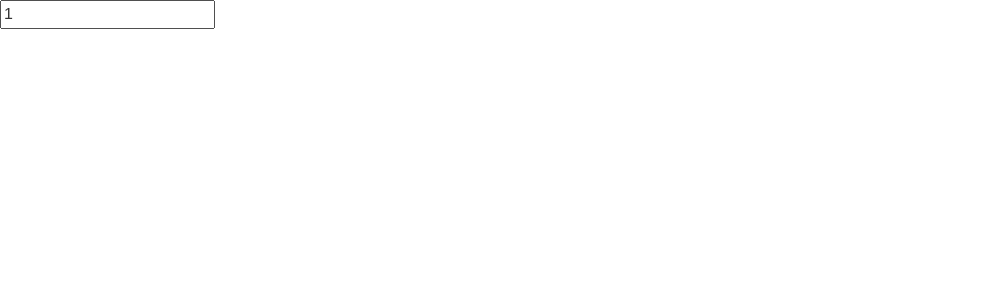
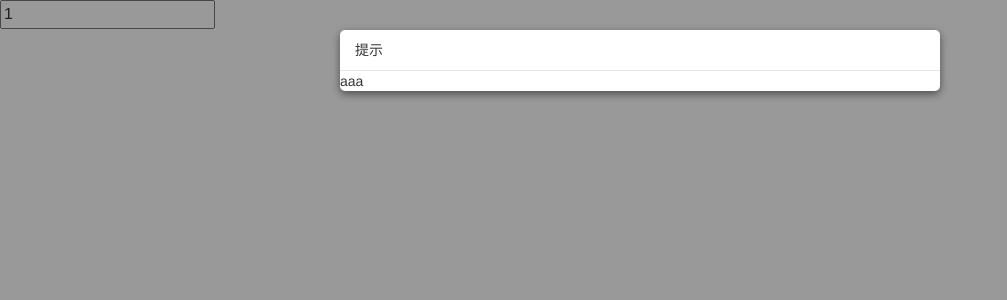
Before and after one commit to wyf199605/myself, a React app: page /my-test in a window 1280 px wide. Shown: the top 300 px of the page, without its empty margins (0-1007 px from the left). Built offline with nearby package versions, Linux system fonts and the light colour scheme.

Commit message:
modal框

```diff
--- a/src/app.tsx
+++ b/src/app.tsx
@@ -2,10 +2,14 @@ import * as React from 'react';
 import * as ReactDOM from 'react-dom';
 import {BrowserRouter} from 'react-router-dom';
 import {AppRouter} from "./router";
+const getConfirmation = (message: string, callback: Function) => {
+    const allowTransition = window.confirm(message)
+    callback(allowTransition)
+};
 
 class App extends React.Component {
     render() {
-        return <BrowserRouter>
+        return <BrowserRouter getUserConfirmation={getConfirmation}>
             <div>
                 <AppRouter/>
             </div>
--- a/src/components/form/textInput/textInput.tsx
+++ b/src/components/form/textInput/textInput.tsx
@@ -1,6 +1,6 @@
 import * as React from 'react';
 import {FormCom, IFormComPara, IFormComState} from "../basic";
-import './textInput.scss'
+import './textInput.scss';
 
 interface ITextInput extends IFormComPara {
     type?: 'text' | 'password';
--- /dev/null
+++ b/src/components/maskLayer/maskLayer.scss
@@ -0,0 +1,23 @@
+.mask-layer-wrapper{
+  display: block;
+  position: fixed;
+  top: 0;
+  bottom: 0;
+  left: 0;
+  right: 0;
+  background-color: rgba(0, 0, 0, .4);
+  z-index: 1000;
+
+  &.animation{
+    animation: lock-fadein .3s ease;
+  }
+}
+
+@keyframes lock-fadein {
+  0% {
+    opacity: 0;
+  }
+  100% {
+    opacity: 1;
+  }
+}
--- /dev/null
+++ b/src/components/maskLayer/maskLayer.tsx
@@ -0,0 +1,42 @@
+import * as React from 'react';
+import './maskLayer.scss';
+
+export interface IMaskLayer{
+    isShow?: boolean; // 是否显示，默认false
+    onClick?: Function; // 点击事件
+    zIndex?: number;
+    isAnimated?: boolean; // 是否需要动画，默认true；
+}
+
+export class MaskLayer extends React.Component<IMaskLayer>{
+    constructor(props: IMaskLayer){
+        super(props);
+    }
+
+    static defaultProps = {
+        isShow: false,
+        isAnimated: true,
+    };
+
+    clickHandler(){
+        this.props.onClick && this.props.onClick();
+    }
+
+    render(){
+        let {
+            isShow,
+            isAnimated,
+            zIndex
+        } = this.props;
+
+        return <div style={{zIndex: zIndex}} className={
+            [
+                'mask-layer-wrapper',
+                isShow ? null : 'hide',
+                isAnimated ? 'animation' : null,
+            ].join(' ')
+        } onClick={() => {
+            this.clickHandler();
+        }}/>
+    }
+}
--- /dev/null
+++ b/src/components/modal/modal.scss
@@ -0,0 +1,43 @@
+.modal-wrapper{
+  position: fixed;
+  max-width: 100%;
+  top: 0;
+  left: 0;
+  right: 0;
+  border: none;
+  border-radius: 5px;
+  opacity: 1;
+  margin: 0 auto;
+  background-color: #fff;
+  display: block;
+  z-index: 1001;
+  -webkit-box-shadow: 0 3px 9px rgba(0,0,0,.5);
+  box-shadow: 0 3px 9px rgba(0,0,0,.5);
+  padding: 0;
+
+  .modal-header{
+    padding: 0;
+    position: relative;
+    .modal-title{
+      height: 40px;
+      line-height: 40px;
+      font-size: 14px;
+      padding-left: 15px;
+    }
+
+    .modal-control{
+      position: absolute;
+      right: 0;
+      top: 0;
+      height: 40px;
+      padding-right: 7px;
+
+      span{
+        line-height: 40px;
+        cursor: pointer;
+        padding-right: 8px;
+        padding-left: 8px;
+      }
+    }
+  }
+}
--- a/src/components/modal/modal.tsx
+++ b/src/components/modal/modal.tsx
@@ -1,19 +1,107 @@
 import * as React from 'react';
+import {MaskLayer} from "../maskLayer/maskLayer";
+import "./modal.scss";
 
 export interface IModal {
-
+    isBackground?: boolean; // 是否有遮罩层，默认true
+    isShow?: boolean; // 是否默认显示，默认false
+    header?: IModalHeader | string;
+    width?: number;
 }
 
-export class Modal extends React.Component<IModal>{
+interface IModalHeaderPara{
+    title: string;
+    isClose?: boolean;
+    isLager?: boolean;
+}
+
+interface IModalState extends IModal{
+}
+
+export class Modal extends React.Component<IModal, IModalState>{
     constructor(props: IModal) {
         super(props);
+        this.state = Object.assign({}, props);
+        console.log(this.state);
+    }
 
+    componentWillReceiveProps(nextProps: IModal){
+        console.log(nextProps);
+        this.setState(nextProps);
+    }
+
+    static defaultProps = {
+        isBackground: true,
+        isShow: false,
+        width: 600,
+        header: '提示'
+    };
+
+    protected maskClick(){
+        this.setState({isShow: false})
     }
 
     render(){
-        return <div>
+        let {
+            isShow,
+            isBackground,
+            width,
+            header
+        } = this.state;
 
+        if(typeof header === 'string'){
+            header = {
+                title: header
+            }
+        }
+
+        return<>
+        <div tabIndex={-1} style={{
+            width: width + 'px',
+            top: '30px'
+        }} className={
+            [
+                'modal-wrapper',
+                isShow ? null : 'hide'
+            ].join(' ')
+        }>
+            <ModalHeader {...header}/>
+            {this.props.children}
+        </div>
+        {isBackground ? <MaskLayer isShow={isShow} onClick={() => {
+            this.maskClick();
+        }}/> : null}
+        </>
+    }
+
+    componentDidMount(){
+        console.log('...');
+    }
+}
+
+interface IModalHeader extends IModalHeaderPara{
+    onClose?: Function;
+}
+
+class ModalHeader extends React.Component<IModalHeader>{
+    constructor(props: IModalHeader){
+        super(props);
+    }
+
+    render(){
+        let {
+            title,
+            onClose,
+            isClose
+        } = this.props;
+
+        return <div className="modal-header">
+            <div className="modal-title">{title}</div>
+            <div className="modal-control">
+                {isClose ? <span className="glyphicon glyphicon-remove" onClick={(e) => {
+                    onClose(e);
+                }}/> : null}
+            </div>
         </div>
     }
-
 }
--- a/src/pages/Hello/Hello.tsx
+++ b/src/pages/Hello/Hello.tsx
@@ -25,7 +25,6 @@ export class Hello extends React.Component<IHelloProp, IState> {
     };
 
     render() {
-        console.log(this.props);
         return <div ref={(el) => this.wrapper = el} className="hello-wrapper">
             <h1 className="hello">Hello from {this.props.name}!</h1>
             <ul>
@@ -36,7 +35,11 @@ export class Hello extends React.Component<IHelloProp, IState> {
                     <Link to="/my-test">to test</Link>
                 </li>
                 <li>
-                    <Link to="/login">to login</Link>
+                    <Link to={{
+                        pathname: '/login',
+                        search: '?sort=name&a=b',
+                        state: { fromDashboard: true }
+                    }}>to login</Link>
                 </li>
             </ul>
         </div>;
--- a/src/pages/Test/Test.tsx
+++ b/src/pages/Test/Test.tsx
@@ -1,11 +1,13 @@
 import * as React from 'react';
 import {TextInput} from "../../components/form/textInput/textInput";
+import {Modal} from "../../components/modal/modal";
 
-export class Test extends React.Component<{}, {val: string}>{
+export class Test extends React.Component<{}, obj>{
     constructor(props: obj){
         super(props);
         this.state = {
-            val: '1'
+            val: '1',
+            isShow: true
         }
     }
 
@@ -15,6 +17,11 @@ export class Test extends React.Component<{}, {val: string}>{
                 console.log(val);
                 this.setState({val})
             }}/>
+            <Modal isShow={this.state.isShow}>aaa</Modal>
         </div>
     }
+
+    componentDidMount(){
+
+    }
 }
--- a/src/pages/index/login.tsx
+++ b/src/pages/index/login.tsx
@@ -18,6 +18,7 @@ export class LoginPage extends React.Component<{}, ILoginState>{
     }
 
     render(){
+        console.log(this.props);
         return <div className="login-page">
             <header className="login-header">
 
--- /dev/null
+++ b/src/styles/global.scss
@@ -0,0 +1,7 @@
+.hide{
+  display: none;
+}
+
+*{
+  box-sizing: border-box!important;
+}
```
Also changed, not shown: src/polyfill.tsx (+67 -0 lines), src/router.tsx (+15 -1 lines).
